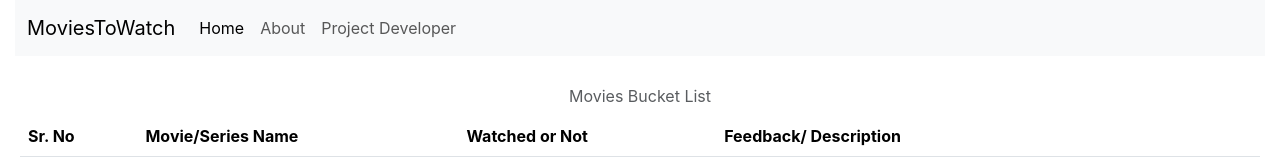
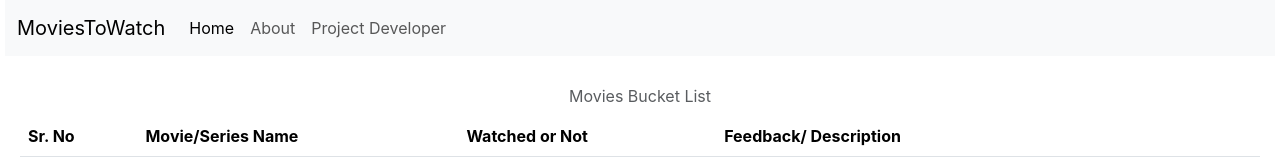
Before and after one commit to Niraj2003/MyMovies, a React (Create React App) app: page / in a window 1280 px wide. Shown: the top 160 px of the page. Built offline with nearby package versions, Linux system fonts and the light colour scheme.

Commit message:
Table and Top

```diff
--- a/src/components/Table.js
+++ b/src/components/Table.js
@@ -11,6 +11,7 @@ function TableData() {
     const handleMouseEnter = e => {
         e.target.style.color = "blue";
     }
+
     const handleMouseLeave = e => {
         e.target.style.color = "black";
     }
@@ -39,7 +40,7 @@ function TableData() {
                         <td>
                         <center>
                             <div class="form-check form-switch">
-                                <input class="form-check-input" type="checkbox" role="switch" id="flexSwitchCheckDefault"/>
+                                <input class="form-check-input"  type="checkbox" role="switch" id="flexSwitchCheckDefault"/>
                             </div>
                         </center>
                         </td>
--- a/src/components/Top.css
+++ b/src/components/Top.css
@@ -1,4 +1,4 @@
-.navb{
-    margin: 15px;
-    margin-top: 0px;
+.navbar{
+    margin-left: 5px;
+    margin-right: 5px;
 }
```
